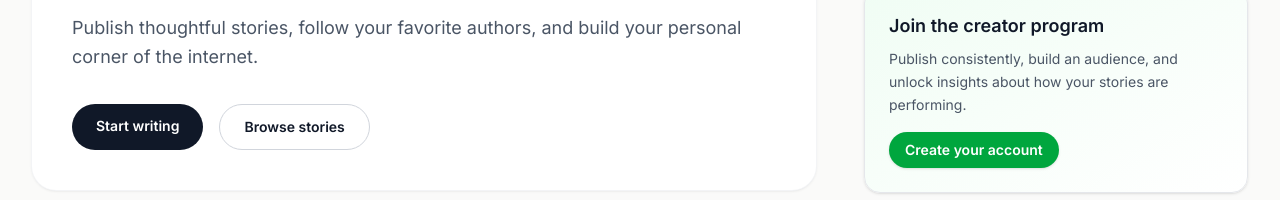
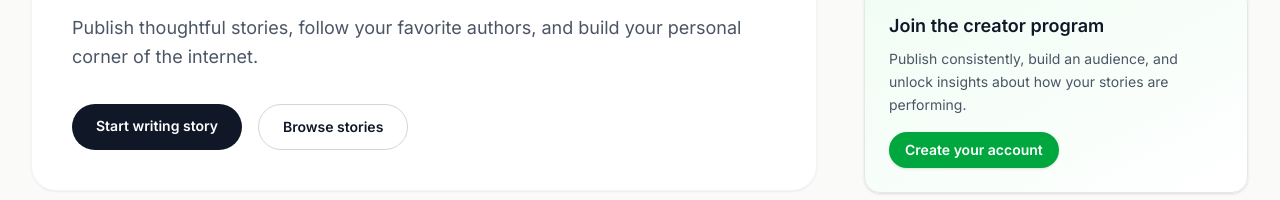
Before and after one commit to graceniyigena34/Capstone-2-next.js-full-project, a Next.js app: page / in a window 1280 px wide. Shown: the part 256-456 px from the top of the page. Built offline with nearby package versions, Linux system fonts and the light colour scheme; no server answers; the database is empty.

Commit message:
I change the button start writing story direct to first do signup to the account

```diff
--- a/src/app/page.tsx
+++ b/src/app/page.tsx
@@ -1,5 +1,6 @@
 import Link from 'next/link'
 import { prisma } from '@/lib/db'
+import { getCurrentSession } from '@/lib/auth'
 import type { Post } from '@/types'
 import { HomeFeed } from '@/components/posts/HomeFeed'
 
@@ -7,7 +8,8 @@ type LatestPostsResult = Awaited<ReturnType<typeof prisma.post.findMany>>
 type TrendingTagsResult = Awaited<ReturnType<typeof prisma.tag.findMany>>
 
 export default async function Home() {
-  const [latestPosts, trendingTags] = (await Promise.all([
+  const [session, latestPosts, trendingTags] = (await Promise.all([
+    getCurrentSession(),
     prisma.post.findMany({
       where: { published: true },
       take: 6,
@@ -26,7 +28,7 @@ export default async function Home() {
       take: 10,
       orderBy: { name: 'asc' },
     }),
-  ])) as [LatestPostsResult, TrendingTagsResult]
+  ])) as [Awaited<ReturnType<typeof getCurrentSession>>, LatestPostsResult, TrendingTagsResult]
 
   const serializedPosts = JSON.parse(JSON.stringify(latestPosts)) as Post[]
 
@@ -46,10 +48,10 @@ export default async function Home() {
           </p>
           <div className="mt-6 sm:mt-8 flex flex-col sm:flex-row gap-3 sm:gap-4">
             <Link
-              href="/editor"
+              href={session ? "/editor" : "/login"}
               className="rounded-full bg-gray-900 px-6 py-3 text-sm font-semibold text-white text-center hover:bg-gray-800 transition-colors"
             >
-              Start writing
+              Start writing story
             </Link>
             <Link
               href="/explore"
```
